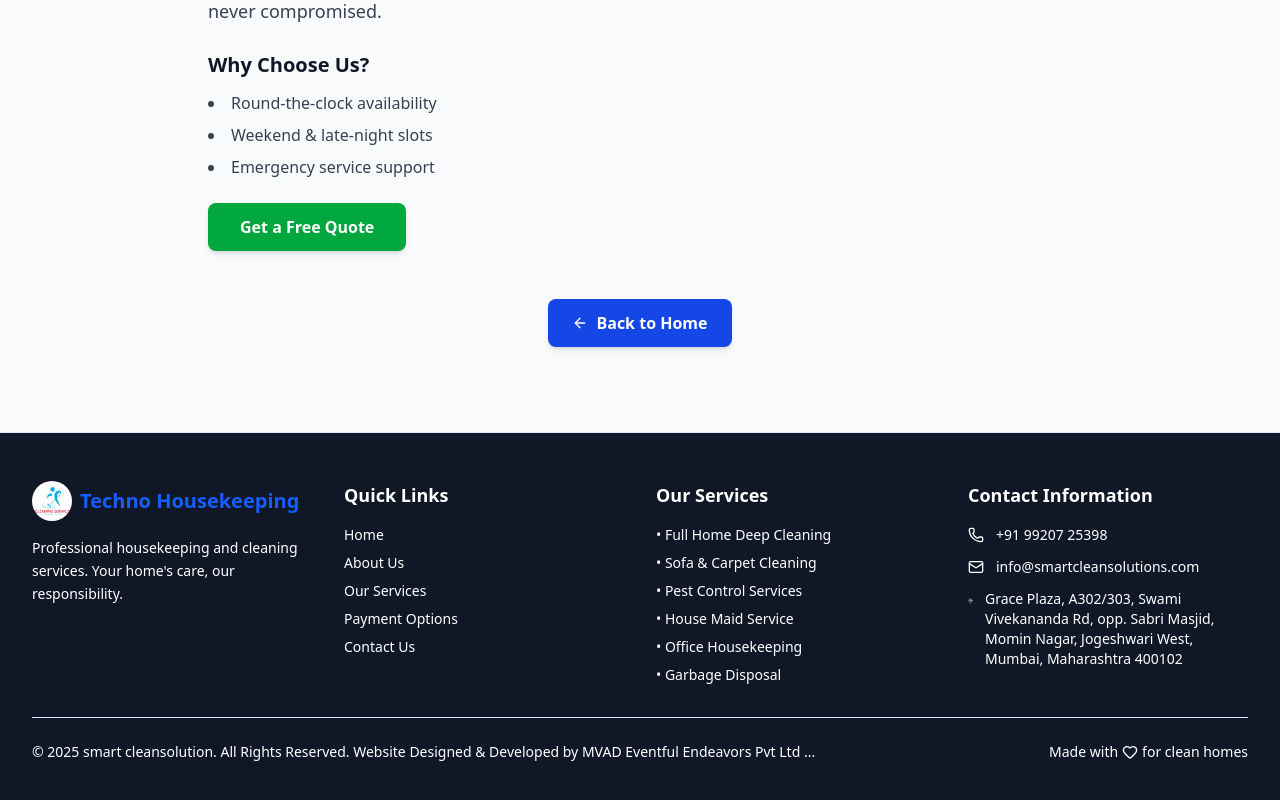
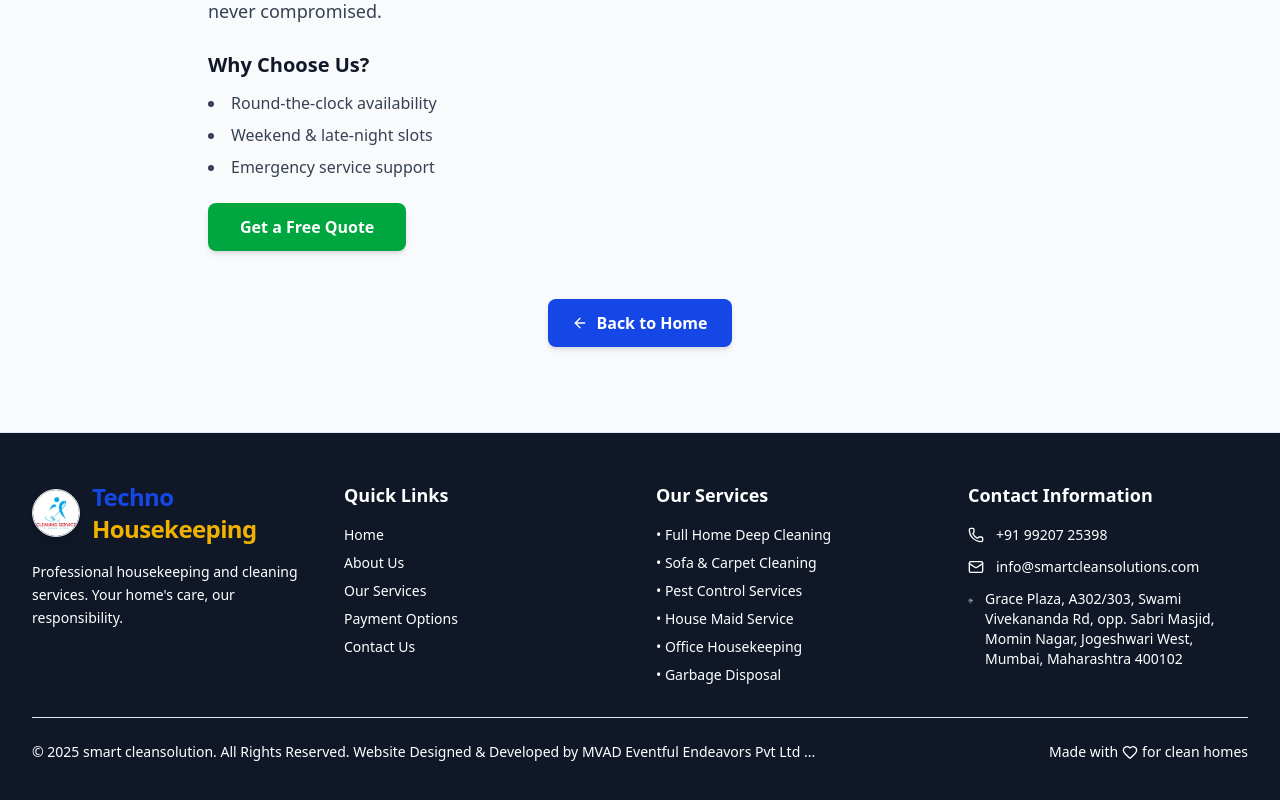
Before and after one commit to jadhavkomal77/housekeeping-web, a React (Vite) app: page /feature/24-7-available in a window 1280 px wide. Shown: the part 433-1233 px from the top of the page. Built offline with nearby package versions, Linux system fonts and the light colour scheme.

Commit message:
update footer

```diff
--- a/src/components/Footer.jsx
+++ b/src/components/Footer.jsx
@@ -12,7 +12,7 @@ const Footer = () => {
 
                     <div className="space-y-4">
 
-                        <Link to="/" className="flex items-center space-x-2">
+                        {/* <Link to="/" className="flex items-center space-x-2">
 
                             <img
                                 src={logo}
@@ -23,6 +23,16 @@ const Footer = () => {
 
                             <span className="text-xl font-bold text-blue-600">
                                 Techno Housekeeping
+                            </span>
+                        </Link> */}
+                        <Link to="/" className="flex items-center space-x-3 group">
+                            <img
+                                src={logo}
+                                alt="Techno Housekeeping Logo"
+                                className="h-12 w-12 object-contain rounded-full shadow-md border border-gray-200 transition-transform duration-300 group-hover:scale-110"
+                            />
+                            <span className="text-xl sm:text-2xl font-extrabold tracking-tight text-blue-700">
+                                Techno <span className="text-yellow-500">Housekeeping</span>
                             </span>
                         </Link>
 
```
